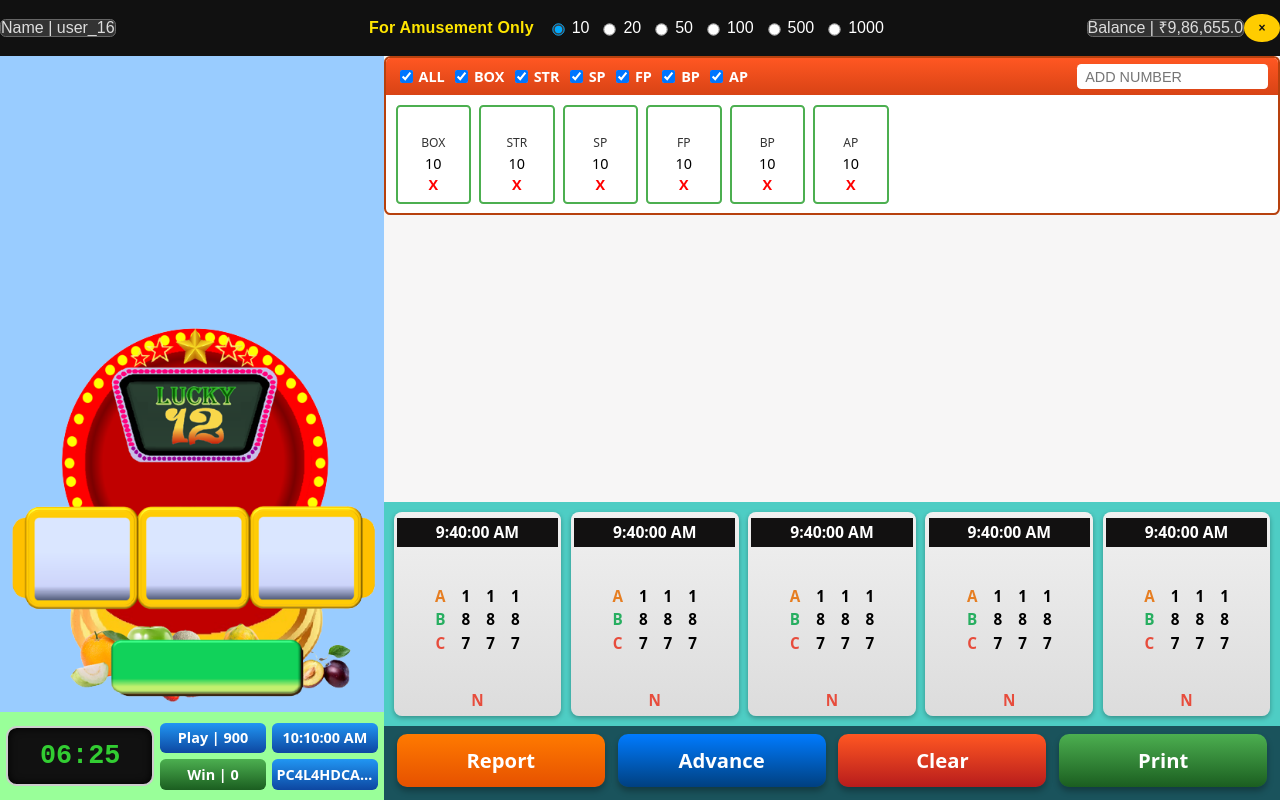
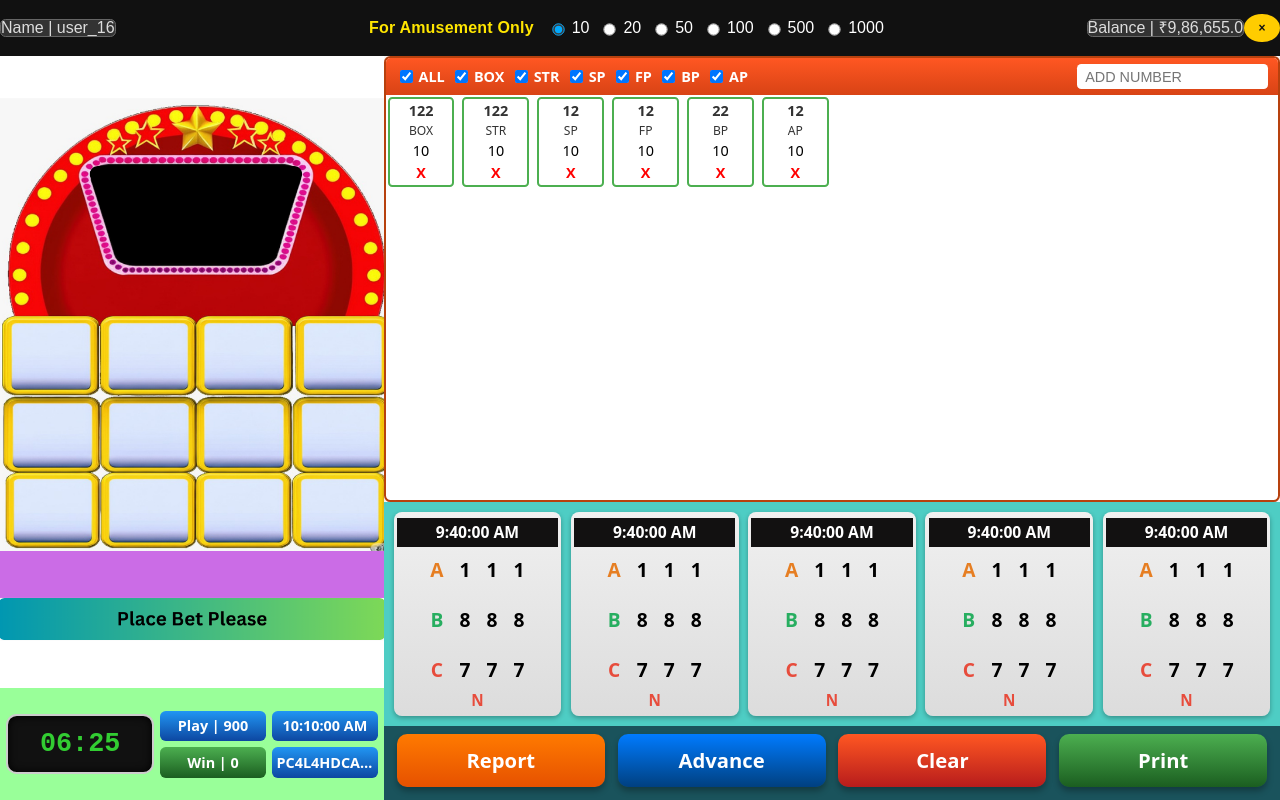
Before and after one commit to harshbarai2516/skilluno, a React (Vite) app: page /threed in a window 1280 px wide. Built offline with nearby package versions, Linux system fonts and the light colour scheme.

Commit message:
Describe your change

```diff
--- a/src/Betpanel.jsx
+++ b/src/Betpanel.jsx
@@ -38,8 +38,9 @@ export default function BetPanel() {
 
       <style jsx>{`
         .bet-panel {
-          display: flex;
-          flex-direction: column;
+          height: 100%; /* Ensure the BetPanel uses the full height of its parent div */
+          display: flex; /* Optional: Ensure proper alignment of children */
+          flex-direction: column; /* Optional: Stack children vertically */
           width: 100%;
           background: #fff;
           border: 2px solid #b7410e;
@@ -98,7 +99,7 @@ export default function BetPanel() {
           display: flex;
           flex-wrap: nowrap;
           gap: 0.5em;
-          padding: 0.6em;
+          padding: 0.1em;
           overflow-x: auto;
           scrollbar-width: none;
         }
@@ -109,7 +110,7 @@ export default function BetPanel() {
         .bet-card {
           flex: 0 1 auto;
           min-width: 60px;
-          padding: 0.4em;
+          padding: 0.1em;
           background: #fff;
           border: 2px solid #4caf50;
           border-radius: 0.3em;
@@ -120,7 +121,7 @@ export default function BetPanel() {
           font-size: calc(0.5vw + 8px);
         }
 
-        .num { font-weight: bold; }
+        .num {  color: #333; font-weight: bold; }
         .type { color: #333; font-size: calc(0.4vw + 7px); }
         .amt { color: #000; }
         .remove { color: red; font-weight: bold; cursor: pointer; }
--- a/src/Card.jsx
+++ b/src/Card.jsx
@@ -6,25 +6,25 @@ export default function Card() {
       {[...Array(5)].map((_, i) => (
         <div key={i} className="card">
           <div className="card-time">9:40:00 AM</div>
-          <div style={{ display: 'flex', flexDirection: 'row', alignItems: 'center', gap: '1em' }}>
-          <div className="card-letters">
+          <div style={{ display: 'flex', flexDirection: 'row', alignItems: 'center', gap: '1em'}}>
+          <div className="card-letters" >
             <span className="letter a">A</span>
             <span className="letter b">B</span>
             <span className="letter c">C</span>
           </div>
 
           {/* You had three number rows – keeping them, styled identically */}
-          <div className="card-numbers">
+          <div className="card-numbers" >
             <span>1</span>
             <span>8</span>
             <span>7</span>
           </div>
-          <div className="card-numbers">
+          <div className="card-numbers" >
             <span>1</span>
             <span>8</span>
             <span>7</span>
           </div>
-          <div className="card-numbers">
+          <div className="card-numbers" >
             <span>1</span>
             <span>8</span>
             <span>7</span>
@@ -186,6 +186,21 @@ export default function Card() {
           .card     { padding: 0.18em 0.24em; }
           .card-time { min-height: 1.4em; }
         }
+
+        /* >= 1025px (desktop) */
+        @media (min-width: 1025px) {
+          .card-letters {
+            /* Add desktop-specific styles for card-letters here */
+            font-size: 1.2em;
+            gap: 1.5em; /* Example: Adjust gap for desktop */
+          }
+
+          .card-numbers {
+            /* Add desktop-specific styles for card-numbers here */
+            gap: 1.5em;
+            font-size: 1.2em; /* Example: Increase font size for desktop */
+          }
+        }
       `}</style>
     </div>
   );
--- a/src/Gameinfo.jsx
+++ b/src/Gameinfo.jsx
@@ -105,8 +105,8 @@ export default function GameInfoPanel() {
         }
 
         @media (max-width: 680px) {
-          .clock { font-size: calc(1.1vw + 10px); max-width: 33%; }
-          .info-box { font-size: calc(0.5vw + 5px); padding: 0.22em; max-width: 67%; }
+          .clock { font-size: calc(0.8vw + 10px); max-width: 40%; }
+          .info-box { font-size: calc(0.2vw + 5px); padding: 0.20em; max-width: 60%; }
         }
 
         @media (max-width: 480px) {
--- a/src/Threed.jsx
+++ b/src/Threed.jsx
@@ -13,21 +13,23 @@ export default function Threed() {
       <meta name="viewport" content="width=device-width, initial-scale=1.0, maximum-scale=1.0, user-scalable=no" />
 
       <div className="threed-container">
-        <div className="top-section"><Navbar/></div>
+        <div className="top-section"><Navbar /></div>
         <div className="bottom-section">
           <div className="bottom-top">
-            <div className="part-1"></div>
-            <div className="part-2">  <img src={demoImage} alt="Demo"       style={{
-        width: "100%",
-        height: "100%",
-        objectFit: "contain", // Ensures the image fits without cropping
-      }} />  </div>
-            <div className="part-3"><GameInfoPanel/></div>
+            <div className="part-1">
+              <img src={demoImage} alt="Demo"
+                style={{
+                  width: "100%",
+                  height: "100%", // Ensure the image occupies the full height of its parent div
+                  objectFit: "cover", // Adjust to cover the entire area without distortion
+                }} />
+              </div>
+            <div className="part-3"><GameInfoPanel /></div>
           </div>
           <div className="bottom-bottom">
-            <div className="part-1"><BetPanel/></div>
-            <div className="part-2"><Card/></div>
-            <div className="part-3"><ButtonsBar/></div>
+            <div className="part-1"><BetPanel /></div>
+            <div className="part-2"><Card /></div>
+            <div className="part-3"><ButtonsBar /></div>
           </div>
         </div>
       </div>
@@ -78,14 +80,10 @@ export default function Threed() {
         }
 
         .bottom-top > .part-1 {
-          flex: 45;
-          background-color: #99ccff;
+          flex: 85;
+          background-color: #aabdd0ff;
         }
 
-        .bottom-top > .part-2 {
-          flex: 40;
-          background-color: #99ccff;
-        }
 
         .bottom-top > .part-3 {
           flex: 15;
```
Also changed, not shown: src/assets/demo.png, 1 other file (tests, documents, lock files or other folders).
